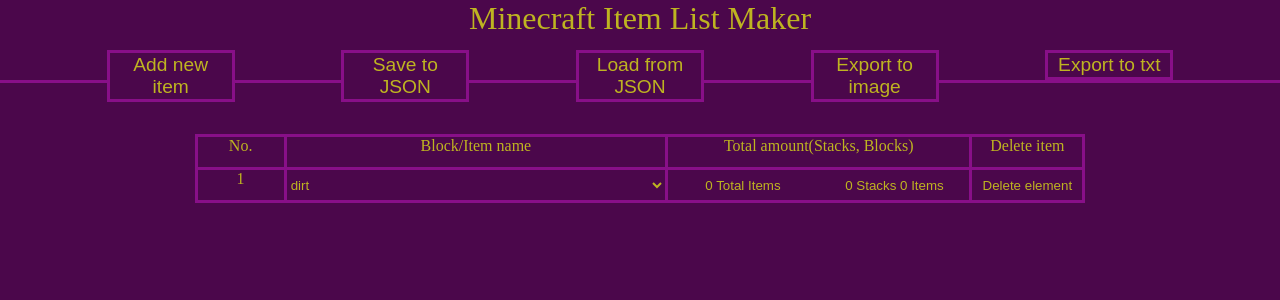
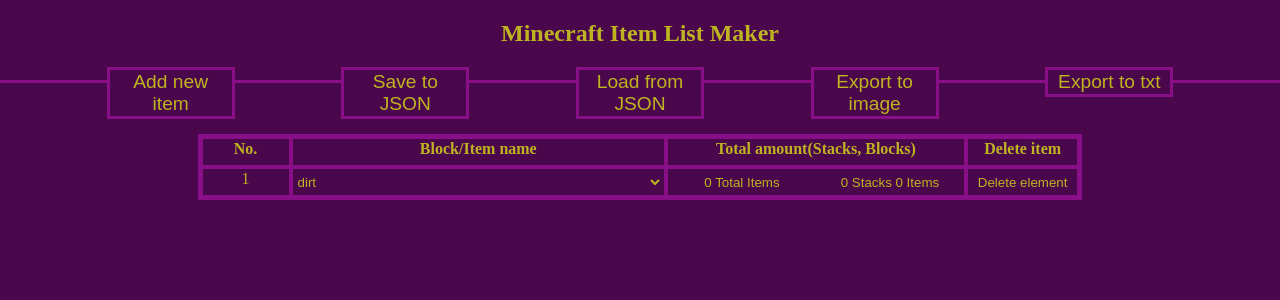
Before and after one commit to Marchewcia/Minecraft-list-maker, a PHP site: page / in a window 1280 px wide. Shown: the top 300 px of the page. Run offline with PHP 8.4, Linux system fonts and the light colour scheme.

Commit message:
usage of more html tags and necessary ajustments in css and js

```diff
--- a/index.html
+++ b/index.html
@@ -11,10 +11,10 @@
         <script src="jsLogic/scraping.js"></script>
     </head>
     <body onload="loadOrNew()">
-        <div id="nav">
-            <div id="title">
+        <nav>
+            <h1>
                 Minecraft Item List Maker
-            </div>
+            </h1>
             <div id="options">
                 <button class="optionButtons" onclick="addNewColumn()">Add new item</button>
                 <button class="optionButtons" onclick="scrapeData()">Save to JSON</button>
@@ -22,40 +22,40 @@
                 <button class="optionButtons">Export to image</button>
                 <button class="optionButtons">Export to txt</button>
             </div>
-        </div>
+        </nav>
 
         <div id="mainWrapper">
-            <div id="main">
-                <div class="row">
-                    <div class="num">
+            <table>
+                <tr>
+                    <th class="num">
                         No.
-                    </div>
-                    <div class="mname">
+                    </th>
+                    <th class="mname">
                         Block/Item name
-                    </div>
-                    <div class="amount">
+                    </th>
+                    <th class="amount">
                         Total amount(Stacks, Blocks)
-                    </div>
-                    <div class="del">
+                    </th>
+                    <th class="del">
                         Delete item
-                    </div>
+                    </th>
                 </div>
-                <div class="row" id="row1">
-                    <div class="num">1</div>
-                    <div class="mname"></div>
-                    <div class="amount" id="idBlocks1">
+                <tr id="row1">
+                    <td class="num">1</td>
+                    <td class="mname"></td>
+                    <td class="amount" id="idBlocks1">
                         <button id="total" onclick="setTotalAmount(1)">
                             0 Total Items
                         </button>
                         <button id="stacks" onclick="setStackAmount(1)">
                             0 Stacks 0 Items
                         </button>
-                    </div>
-                    <div class="del">
+                    </td>
+                    <td class="del">
                         <button class="buttonDelete" onclick="deleteColumn(row1)">Delete element</button>
-                    </div>
+                    </td>
                 </div>
-            </div>
+            </table>
         </div>
     </body>
 </html>
--- a/jsLogic/rowManagment.js
+++ b/jsLogic/rowManagment.js
@@ -33,7 +33,7 @@
 
     newRow.getElementsByClassName("num")[0].innerHTML = count;
 
-    newRow.getElementsByTagName("div")[2].setAttribute("id", "idBlocks" + count);
+    newRow.getElementsByTagName("td")[2].setAttribute("id", "idBlocks" + count);
     newRow.getElementsByTagName("button")[0].setAttribute("onclick", "setTotalAmount(" + count + ")");
     newRow.getElementsByTagName("button")[0].innerHTML = "0 Total Items";
 
@@ -42,7 +42,7 @@
 
     newRow.getElementsByClassName("buttonDelete")[0].setAttribute("onclick", "deleteColumn(row" + count + ")");
 
-    main.appendChild(newRow);
+    document.getElementsByTagName("table")[0].appendChild(newRow);
     count++;
 }
 
--- a/styles.css
+++ b/styles.css
@@ -17,7 +17,7 @@
 
 
 /* Navigation bar and content */
-#nav {
+nav {
     top: 0%;
     left: 0%;
     right: 0%;
@@ -29,8 +29,7 @@
     max-height: 10%;
 }
 
-#title {
-    font-size: xx-large;
+h1 {
     display: flex;
     justify-content: center;
 }
@@ -62,39 +61,43 @@
 
 }
 
-#main {
+table {
     align-items: center;
     display: flex;
     flex-direction: column;
     height: max-content;
-    border-top: solid var(--border) 3px;
-    border-left: solid var(--border) 3px;
-    border-right: solid var(--border) 3px;
+    border: solid var(--border) 3px;
     width: 70%;
     text-align: center;
 }
 
-.row {
+tbody {
+    width: 100%;
+    height: 100%;
+}
+
+tr {
     display: flex;
     flex-direction: row;
-    border-bottom: solid var(--border) 3px;
     height: 30px;
     width: 100%;
+    border-collapse: collapse;
+}
+
+th, td {
+    border: solid var(--border) 2px;
 }
 
 .num {
     width: 10%;
-    border-right: solid var(--border) 3px;
 }
 
 .mname {
     width: 44%;
-    border-right: solid var(--border) 3px;
 }
 
 .amount {
     width: 35%;
-    border-right: solid var(--border) 3px;
 }
 
 .amount button {
```
